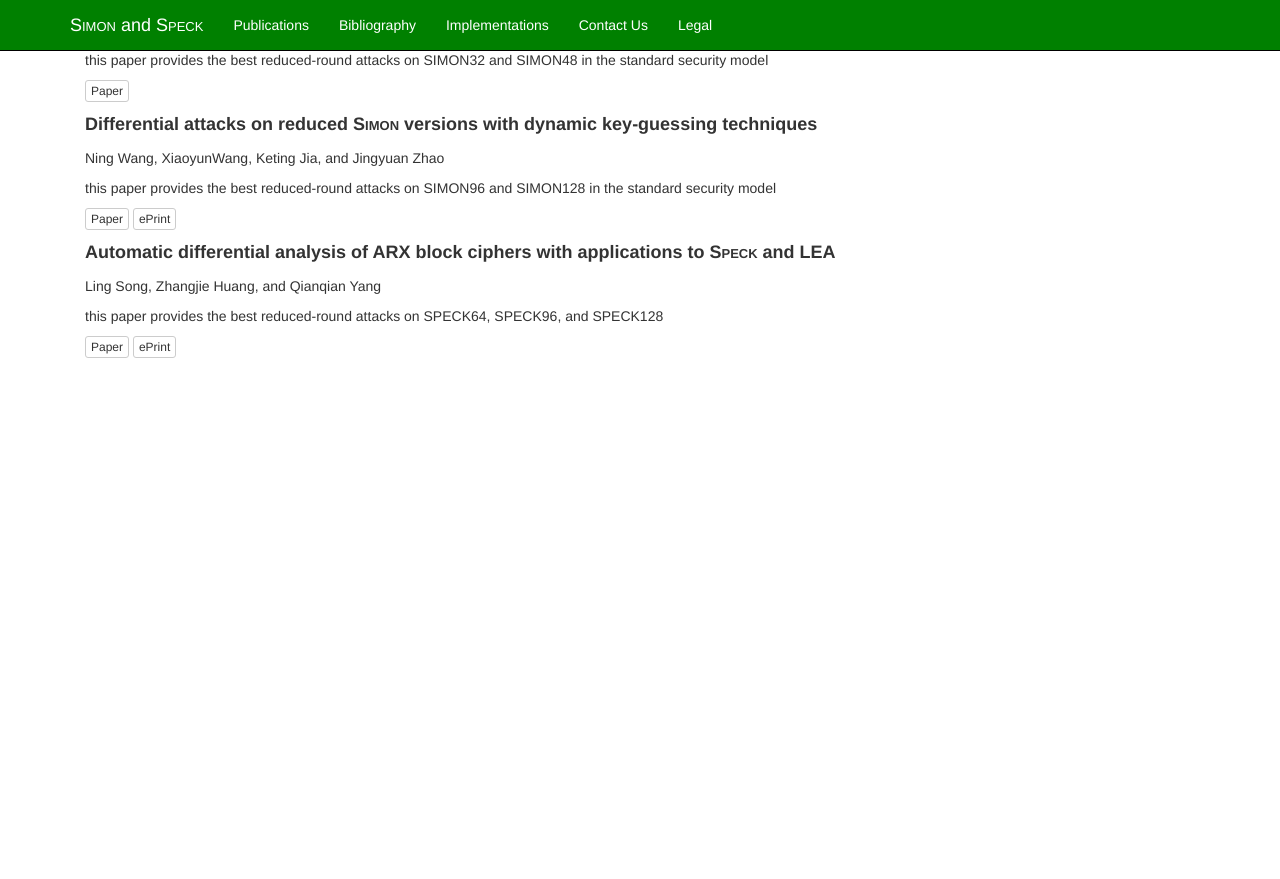
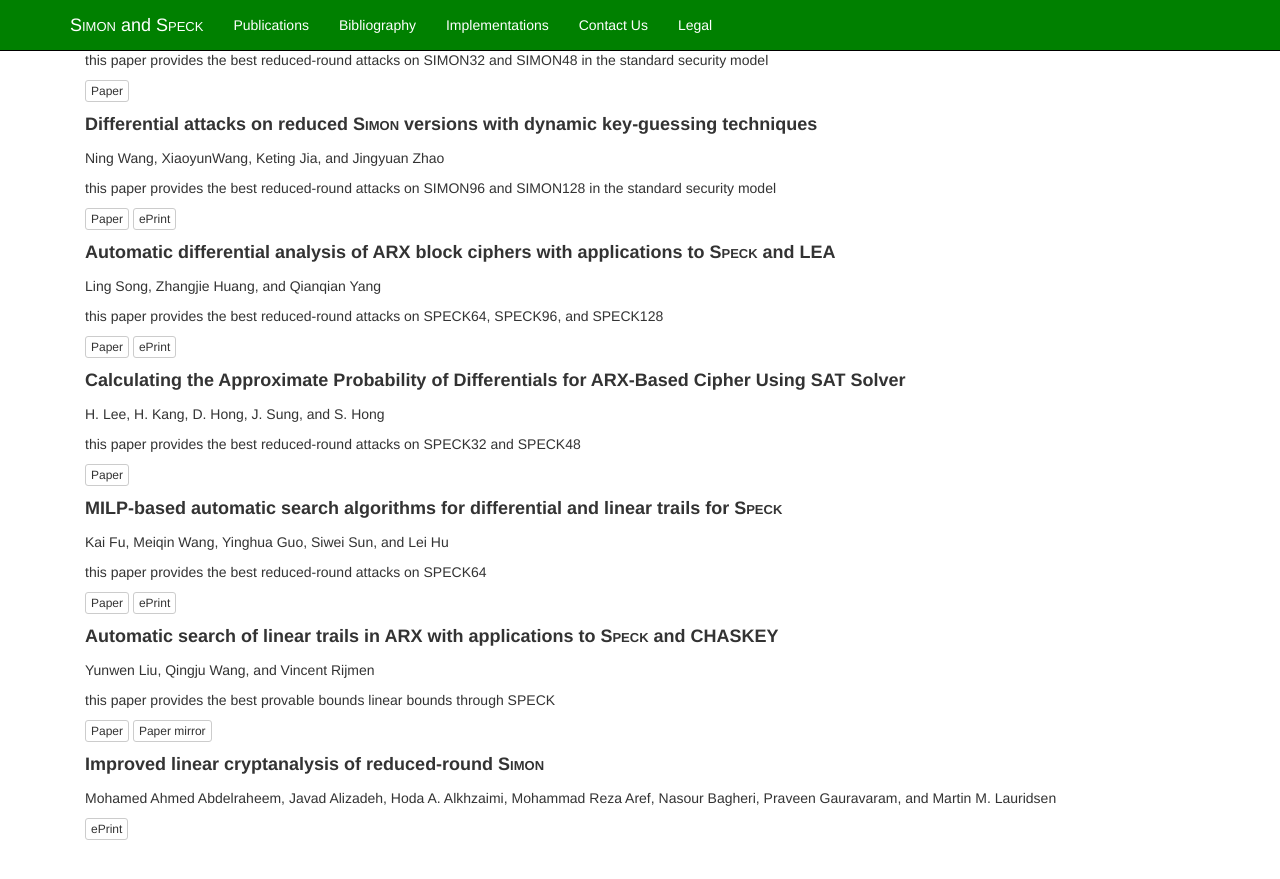
Before and after one commit to nsacyber/simon-speck, a Jekyll site: the page built from bibliography/index.html, in a window 1280 px wide and 900 px high, scrolled down 721 px. Shown: the top 879 px of the window. Built offline with Jekyll 4.4.1, drawn with Linux system fonts in a browser that asks for light colours; nearby versions of some CDN libraries; before the commit the page ends 1139 px from its top, so only the background shows below that.

Commit message:
Added more bib.yml entries

```diff
--- a/_data/bibs.yml
+++ b/_data/bibs.yml
@@ -56,3 +56,26 @@
   description: this paper provides the best reduced-round attacks on SPECK64, SPECK96, and SPECK128
   url: https://link.springer.com/chapter/10.1007/978-3-319-40367-0_24
   alt_eprint: https://eprint.iacr.org/2016/209.pdf
+
+- title: "Calculating the Approximate Probability of Differentials for ARX-Based Cipher Using SAT Solver"
+  authors: H. Lee, H. Kang, D. Hong, J. Sung, and S. Hong
+  description: this paper provides the best reduced-round attacks on SPECK32 and SPECK48
+  url: http://koreascience.or.kr/article/ArticleFullRecord.jsp?cn=JBBHCB_2018_v28n1_15
+
+- title: "MILP-based automatic search algorithms for differential and linear trails for SPECK"
+  authors: Kai Fu, Meiqin Wang, Yinghua Guo, Siwei Sun, and Lei Hu
+  description: this paper provides the best reduced-round attacks on SPECK64
+  url: https://dl.acm.org/citation.cfm?id=3081650
+  alt_eprint: https://eprint.iacr.org/2016/407.pdf
+
+- title: "Automatic search of linear trails in ARX with applications to SPECK and CHASKEY"
+  authors: Yunwen Liu, Qingju Wang, and Vincent Rijmen
+  description: this paper provides the best provable bounds linear bounds through SPECK
+  url: https://link.springer.com/chapter/10.1007/978-3-319-39555-5_26
+  alt_url: https://www.esat.kuleuven.be/cosic/publications/article-2657.pdf
+
+- title: "Improved linear cryptanalysis of reduced-round SIMON"
+  authors: Mohamed Ahmed Abdelraheem, Javad Alizadeh, Hoda A. Alkhzaimi, Mohammad Reza Aref, Nasour Bagheri, Praveen Gauravaram, and Martin M. Lauridsen
+  description:
+  url:
+  alt_eprint: https://eprint.iacr.org/2014/681.pdf
```
